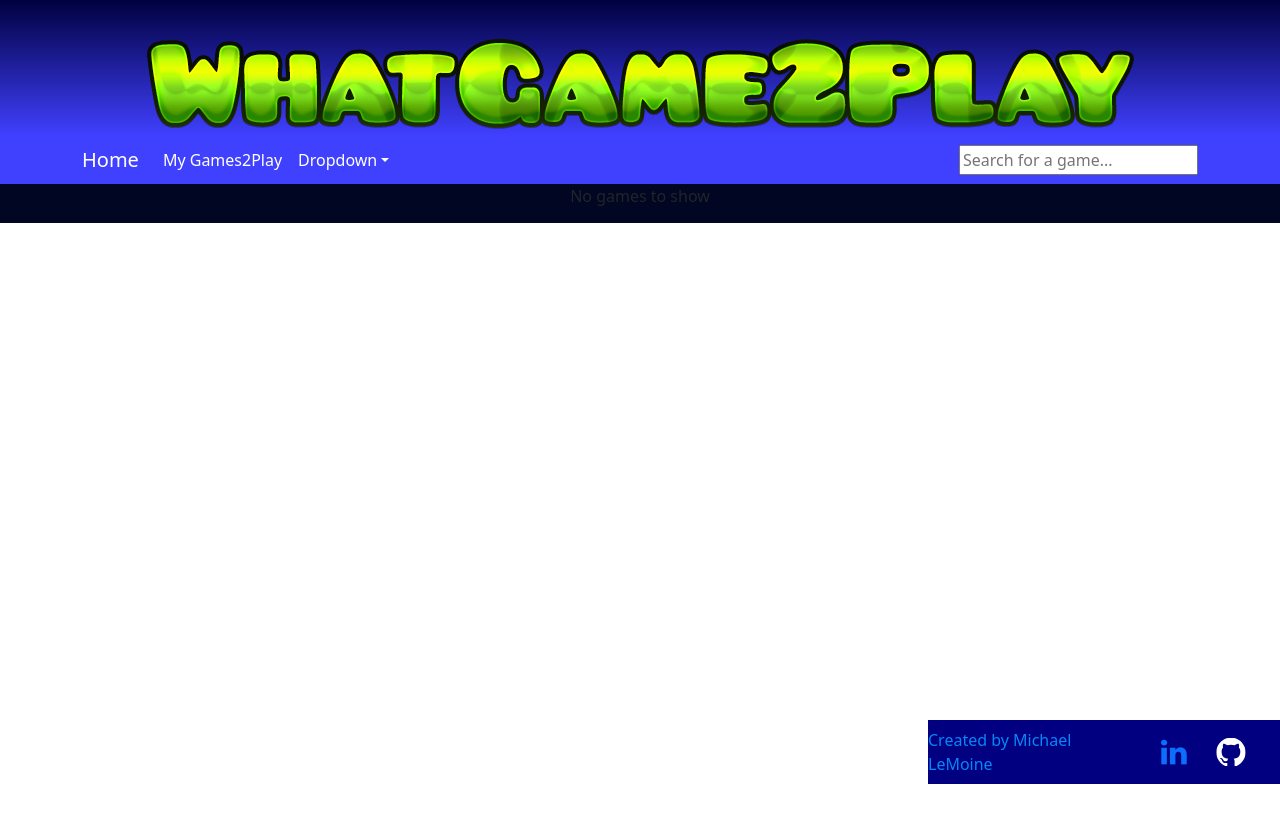
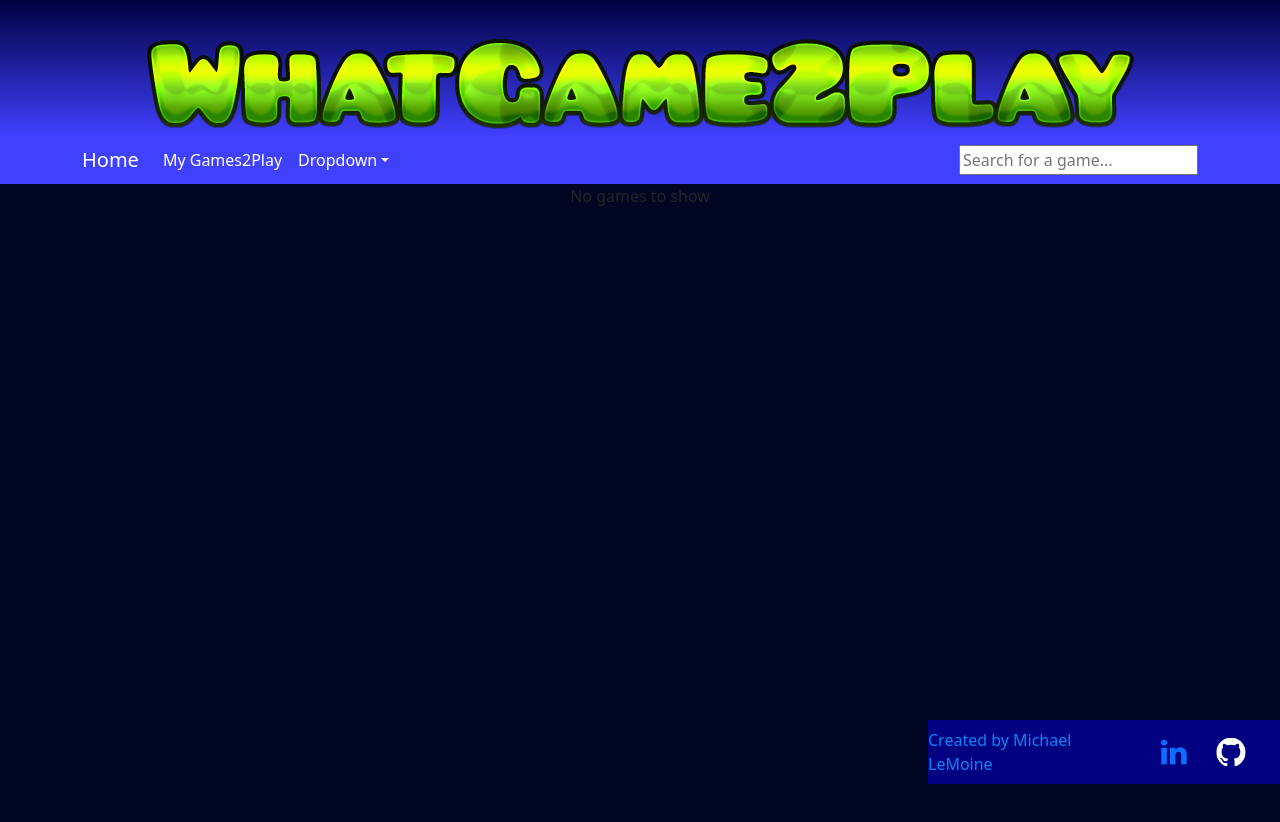
Before and after one commit to mlemoine28/whatgame2play2, a React (Vite) app: page /playlist in a window 1280 px wide. Shown: the top 822 px of the page. Before the commit the page ends 800 px from the top, so only its background shows below. Built offline with nearby package versions, Linux system fonts and the light colour scheme.

Commit message:
Fixed playlist page to have background color cover whole page.

```diff
--- a/src/Components/PlaylistPage/PlaylistPage.jsx
+++ b/src/Components/PlaylistPage/PlaylistPage.jsx
@@ -12,7 +12,7 @@ function PlaylistPage() {
   const [loading, setLoading] = useState(false);
 
   return (
-    <div className={styles.containerdisplay} style={{ paddingTop: "0rem" }}>
+    <div className={styles.containerdisplay} style={{ paddingTop: "0rem", minHeight: "100vh" }}>
       {loading ? (
         <div>
           <Spinner animation="border" role="status" variant="info">
```
